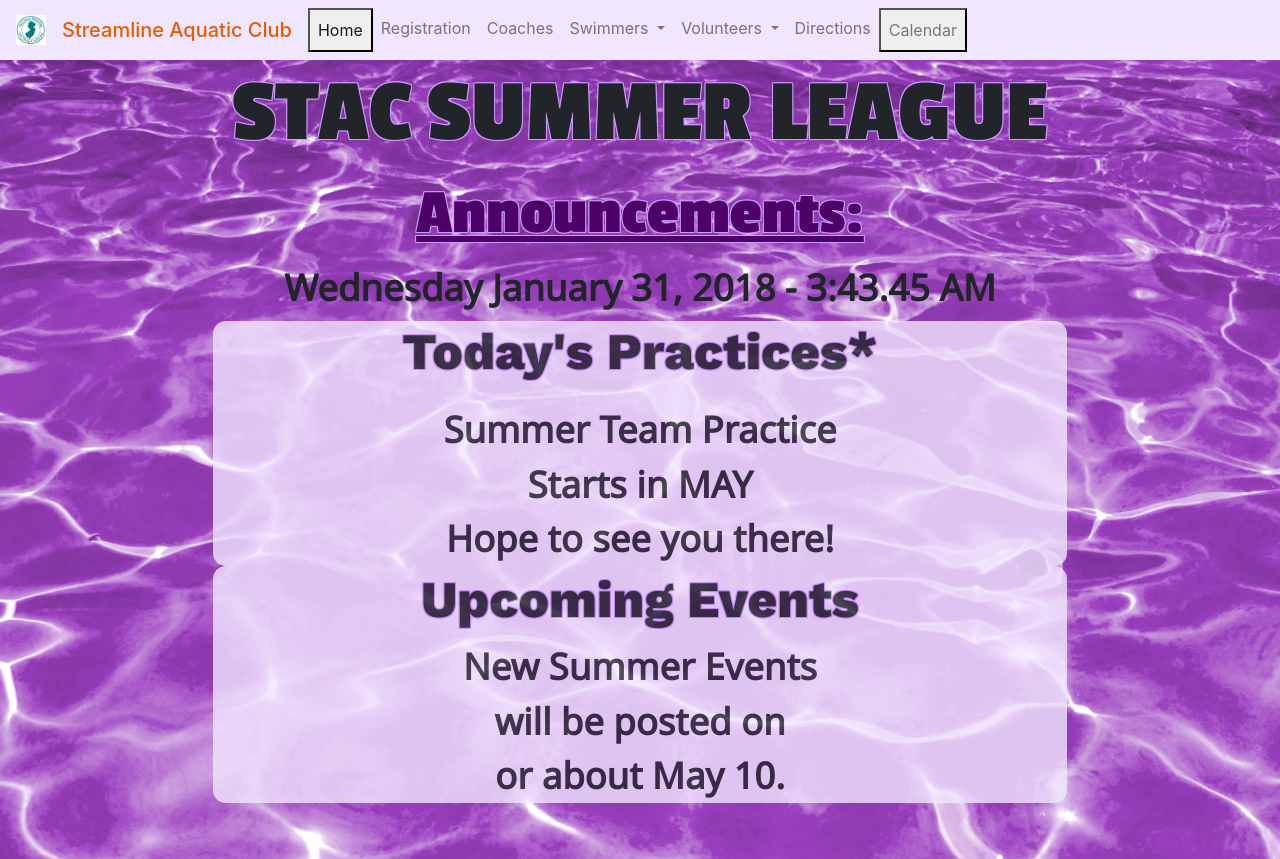
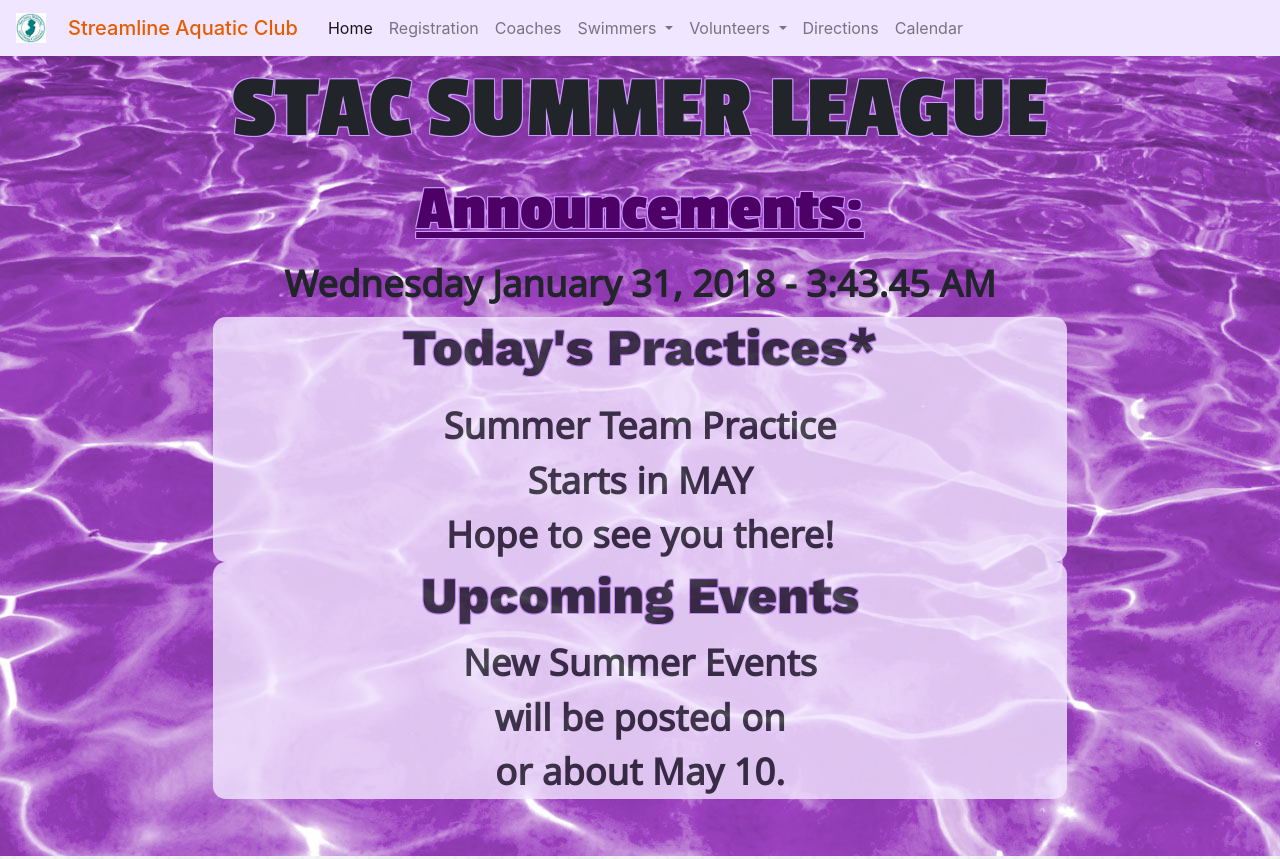
Before and after one commit to dryguy99/StacSummer, a PHP site: page / in a window 1280 px wide. Shown: the top 859 px of the page. Run offline with PHP 8.4, Linux system fonts and the light colour scheme; some libraries are stand-ins or nearby versions.

Commit message:
made nav changes for moble devices

```diff
--- a/assets/css/output.css
+++ b/assets/css/output.css
@@ -1,3 +1,8 @@
+.mynav, .mynav:focus {
+  outline: none;
+  border: 0;
+  background-color: #f0e6ff; }
+
 #thetitle {
   color: #e65c00;
   font-weight: 500; }
--- a/assets/javascript/app.js
+++ b/assets/javascript/app.js
@@ -10,17 +10,16 @@ $(document).ready(function () {
 	setInterval(myTimer, 1000); // set interval timer
 	displayUpcomming(); //display upcomming events call current practice schedule function
   $(document).on('click', '.mynav', function () {
-    // event.preventDefault();
+    event.preventDefault();
     $("#thenavbtn").addClass('collapsed');
     $("#thenavbtn").attr('aria-expanded', 'false');
     $(this).parent().addClass("active");
     $(this).parent().siblings().removeClass("active");
     var myChoice = $(this).attr('data-nav');
     if (myChoice === "signup" || myChoice === "officials" || myChoice === "practices" || myChoice === "meets" || myChoice === "signout" || myChoice === "scratch" || myChoice === "directions") {
-      console.log("true!!!!!")
       $(this).parents('li').addClass("active");
       $(this).parents('li').siblings().removeClass("active");
-    } else { console.log("false!!!")};
+    };
     $("." + myChoice).css('display', "block");
     $("." + myChoice).siblings().css('display', 'none');
     // $('.navagation').css('display', 'block');
--- a/assets/sass/input.scss
+++ b/assets/sass/input.scss
@@ -9,6 +9,11 @@ $BackgroundColor: #f2e6ff;
 
 
 
+.mynav, .mynav:focus {
+  outline: none;
+  border: 0;
+  background-color: #f0e6ff;
+}
 #thetitle  {
   color: #e65c00;
   font-weight: 500;
--- a/index.html
+++ b/index.html
@@ -20,9 +20,9 @@
       <a class="navbar-brand" href="http://www.njsdc.org/" target="_blank">
         <img src="assets/images/njsdclogo.jpg" width="30" height="30" class="d-inline-block align-top" alt="Swimmer" />
       </a>
-      <div id="thetitle" class="navbar-brand mynav" data-nav="home">
+      <button id="thetitle" class="navbar-brand mynav" data-nav="home">
         Streamline Aquatic Club
-      </div>
+      </button>
       <button id="thenavbtn" class="navbar-toggler" type="button" data-toggle="collapse" data-target="#navbarNavDropdown" aria-controls="navbarNavDropdown" aria-expanded="false" aria-label="Toggle navigation">
         <span class="navbar-toggler-icon"></span>
       </button>
@@ -32,34 +32,34 @@
             <button class="nav-link mynav" data-nav="home">Home <span class="sr-only">(current)</span></button>
           </li>
           <li class="nav-item">
-            <a class="nav-link mynav" data-nav="myreg">Registration <span class="sr-only">(current)</span></a>
+            <button class="nav-link mynav" data-nav="myreg">Registration <span class="sr-only">(current)</span></button>
           </li>
           <li class="nav-item">
-            <a class="nav-link mynav" data-nav="mycoaches">Coaches</a>
+            <button class="nav-link mynav" data-nav="mycoaches">Coaches</button>
           </li>
           <li class="nav-item dropdown">
-            <div class="nav-link dropdown-toggle" id="navbarDropdownMenuLink" data-toggle="dropdown" aria-haspopup="true" aria-expanded="false">
+            <button class="nav-link dropdown-toggle mynav" id="navbarDropdownMenuLink" data-toggle="dropdown" aria-haspopup="true" aria-expanded="false">
                   Swimmers
-            </div>
-            <div class="dropdown-menu" aria-labelledby="navbarDropdownMenuLink">
-              <a class="dropdown-item mynav" data-nav="practices">Practices</a>
-              <a class="dropdown-item mynav" data-nav="meets">Meets</a>
-              <a class="dropdown-item mynav" data-nav="signout">Sign Out Form</a>
-              <a class="dropdown-item mynav" data-nav="scratch">Scratch Form</a>
-              <a class="dropdown-item mynav" data-nav="directions">Meet Directions</a>
+            </button>
+            <div class="dropdown-menu" aria-labelledby="navbarDropdownMenuLink" style="background-color: #f0e6ff;">
+              <button class="dropdown-item mynav" data-nav="practices">Practices</button>
+              <button class="dropdown-item mynav" data-nav="meets">Meets</button>
+              <button class="dropdown-item mynav" data-nav="signout">Sign Out Form</button>
+              <button class="dropdown-item mynav" data-nav="scratch">Scratch Form</button>
+              <button class="dropdown-item mynav" data-nav="directions">Meet Directions</button>
             </div>
           </li>
           <li class="nav-item dropdown">
-            <div class="nav-link dropdown-toggle mynav" data-nav="volunteers" id="navbarDropdownMenuLink" data-toggle="dropdown" aria-haspopup="true" aria-expanded="false">
+            <button class="nav-link dropdown-toggle mynav" data-nav="volunteers" id="navbarDropdownMenuLink" data-toggle="dropdown" aria-haspopup="true" aria-expanded="false">
                   Volunteers
-            </div>
-            <div class="dropdown-menu" aria-labelledby="navbarDropdownMenuLink">
-              <a class="dropdown-item mynav" data-nav="signup">Volunteer Sign Up</a>
-              <a class="dropdown-item mynav" data-nav="officials">Officials</a>
+            </button>
+            <div class="dropdown-menu" aria-labelledby="navbarDropdownMenuLink" style="background-color: #f0e6ff;">
+              <button class="dropdown-item mynav" data-nav="signup">Volunteer Sign Up</button>
+              <button class="dropdown-item mynav" data-nav="officials">Officials</button>
             </div>
           </li>
           <li class="nav-item">
-            <a class="nav-link mynav" data-nav="directions">Directions</a>
+            <button class="nav-link mynav" data-nav="directions">Directions</button>
           </li>
           <li class="nav-item">
             <button class="nav-link mynav" data-nav="calendar">Calendar</button>
```
Also changed, not shown: 1 other file.
